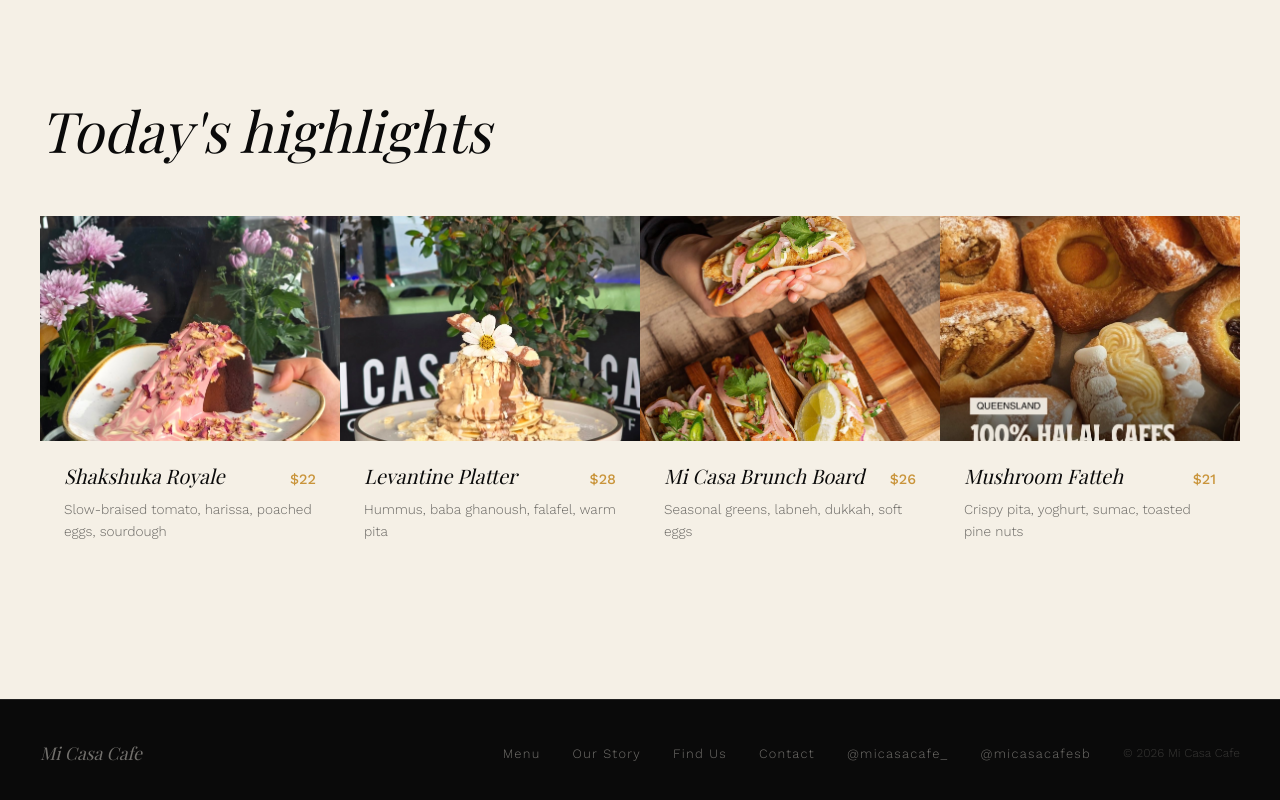
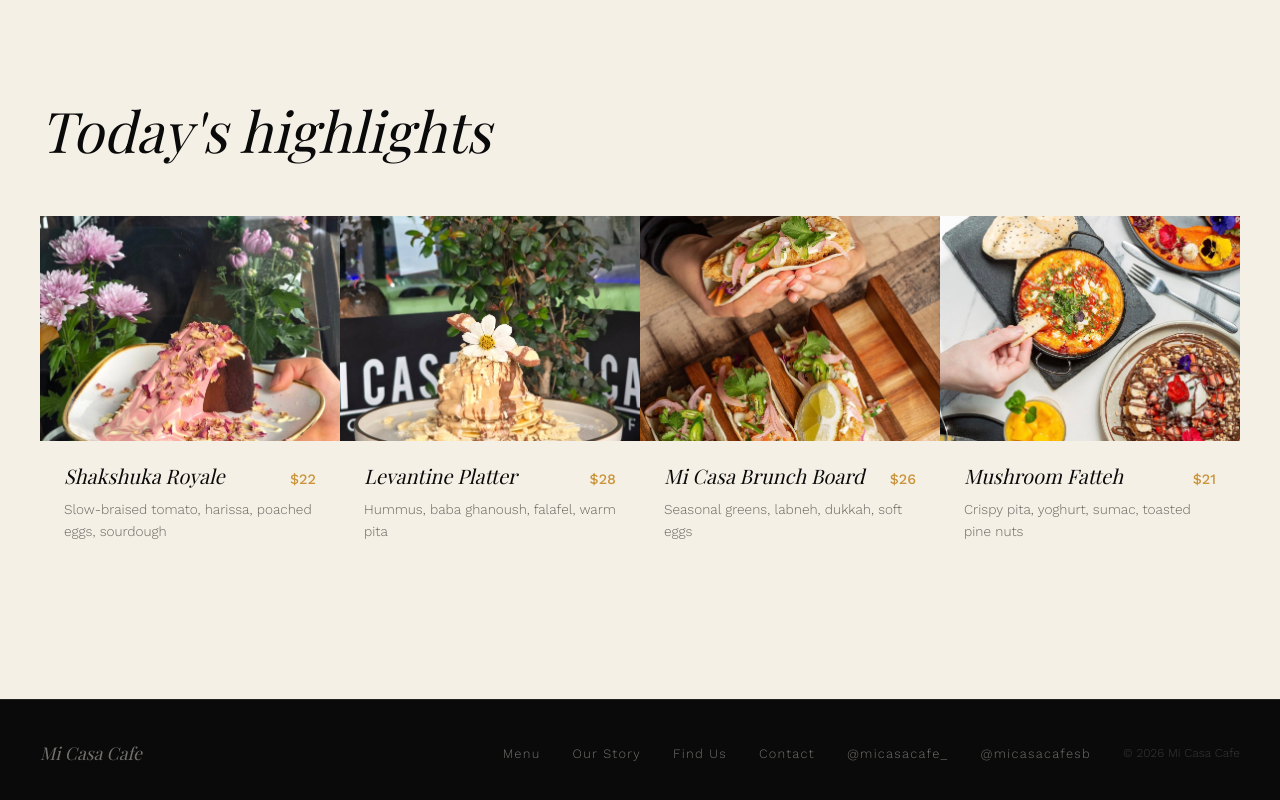
Before and after one commit to Wissko/micasa-cafe-v2, a Next.js app: page / in a window 1280 px wide. Shown: the part 2531-3331 px from the top of the page. Built offline with nearby package versions, Linux system fonts and the light colour scheme; a web font is replaced by a local one.

Commit message:
fix: replace IMG_5799 (has text) with IMG_5795 for Mushroom Fatteh card

```diff
--- a/app/page.tsx
+++ b/app/page.tsx
@@ -26,7 +26,7 @@ const highlights = [
     name: 'Mushroom Fatteh',
     price: '$21',
     desc: 'Crispy pita, yoghurt, sumac, toasted pine nuts',
-    img: '/images/IMG_5799.jpeg',
+    img: '/images/IMG_5795.jpeg',
   },
 ]
 
```
